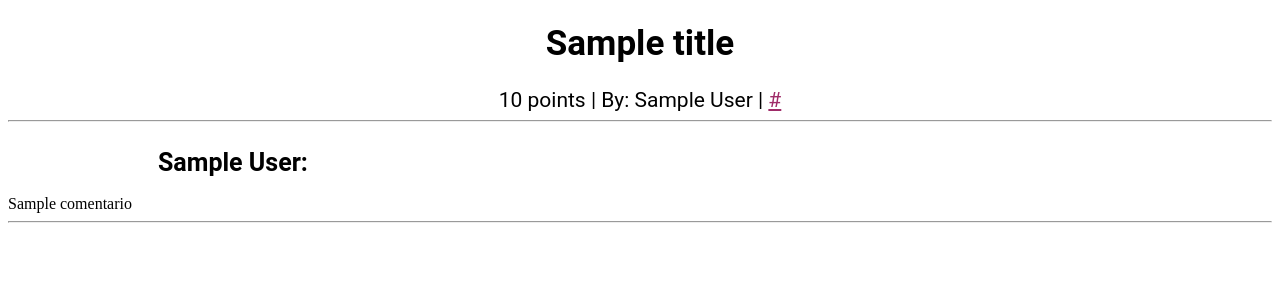
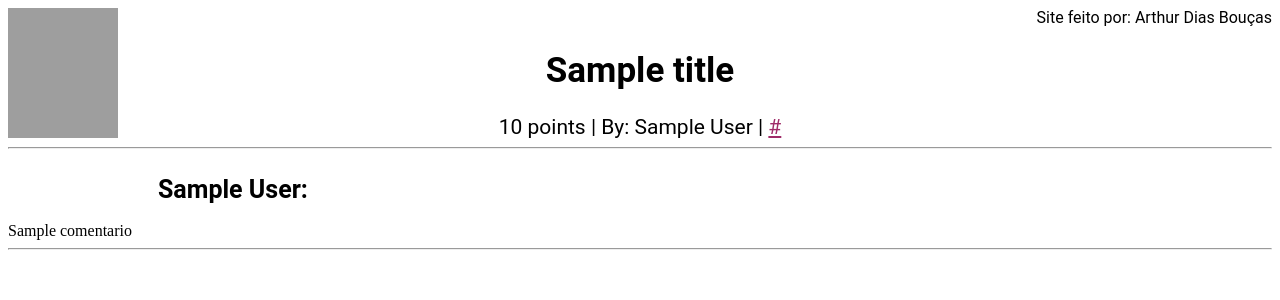
Before and after one commit to thurdias/noticias-tech, a Flask app: template templates/id.html in a window 1280 px wide. Shown: the top 300 px of the page. Run offline with Flask 2, Linux system fonts and the light colour scheme; the template is opened without the code that fills it: most values are stand-ins (such as "Sample title", 1, 10 or a date in 2020); grey boxes are pictures that could not be loaded.

Commit message:
assinatura&gato

```diff
--- a/templates/id.html
+++ b/templates/id.html
@@ -36,8 +36,17 @@
       width: 50%;
       text-align: center;
     }
+    .assinatura{
+      margin: auto;
+      font-family: Roboto;
+      width: 100%;
+      text-align: right;
+      font-weight: normal;
+    }
   </style>
   <body>
+    <img style="float:left" src="https://imagensemoldes.com.br/wp-content/uploads/2021/04/Figura-Puss-in-Boots-PNG-897x1024.png" width="110" height="130">
+    <h4 class="assinatura">Site feito por: Arthur Dias Bouças</h4>
     <div class="meio">
       <h1 class="title">{{title}}</h1>
       <a class="cabeçalho">{{points}} points | By: {{author}} | </a><a href="{{url}}">{{url}}</a>
```
